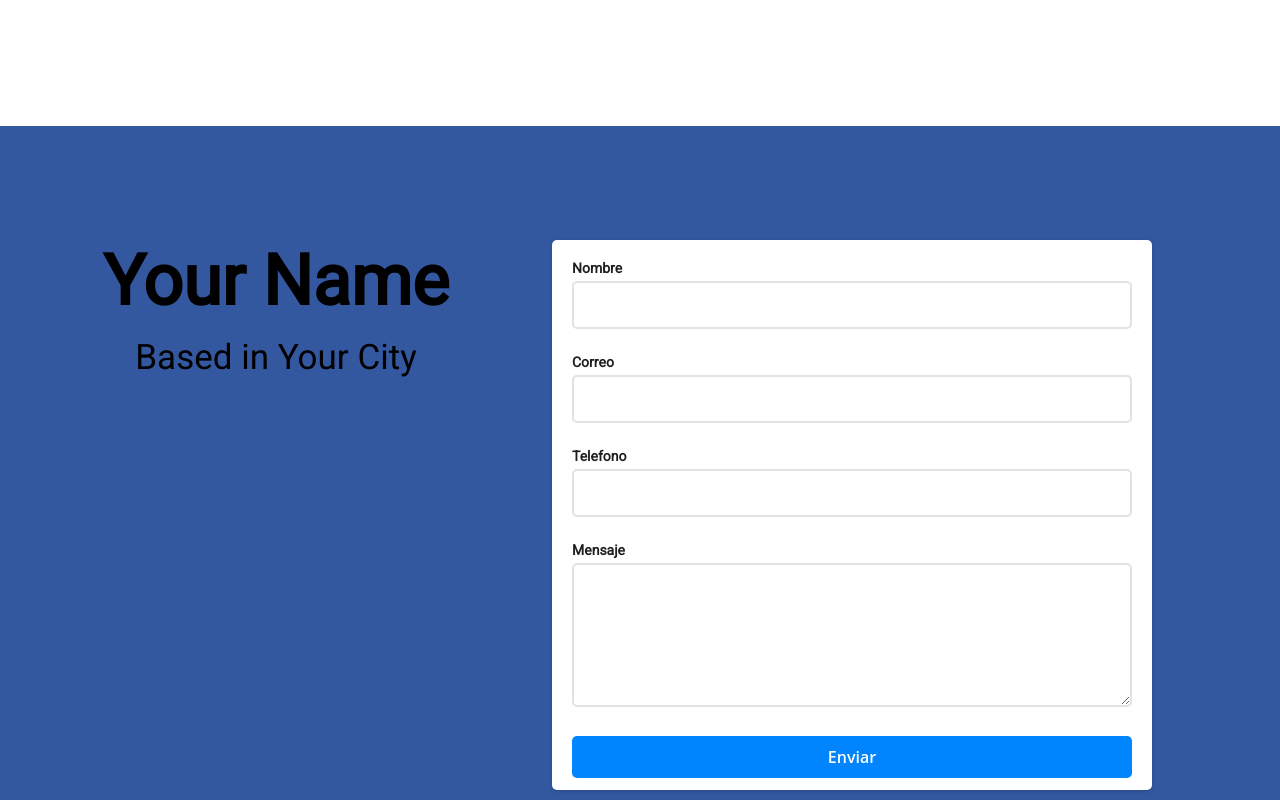
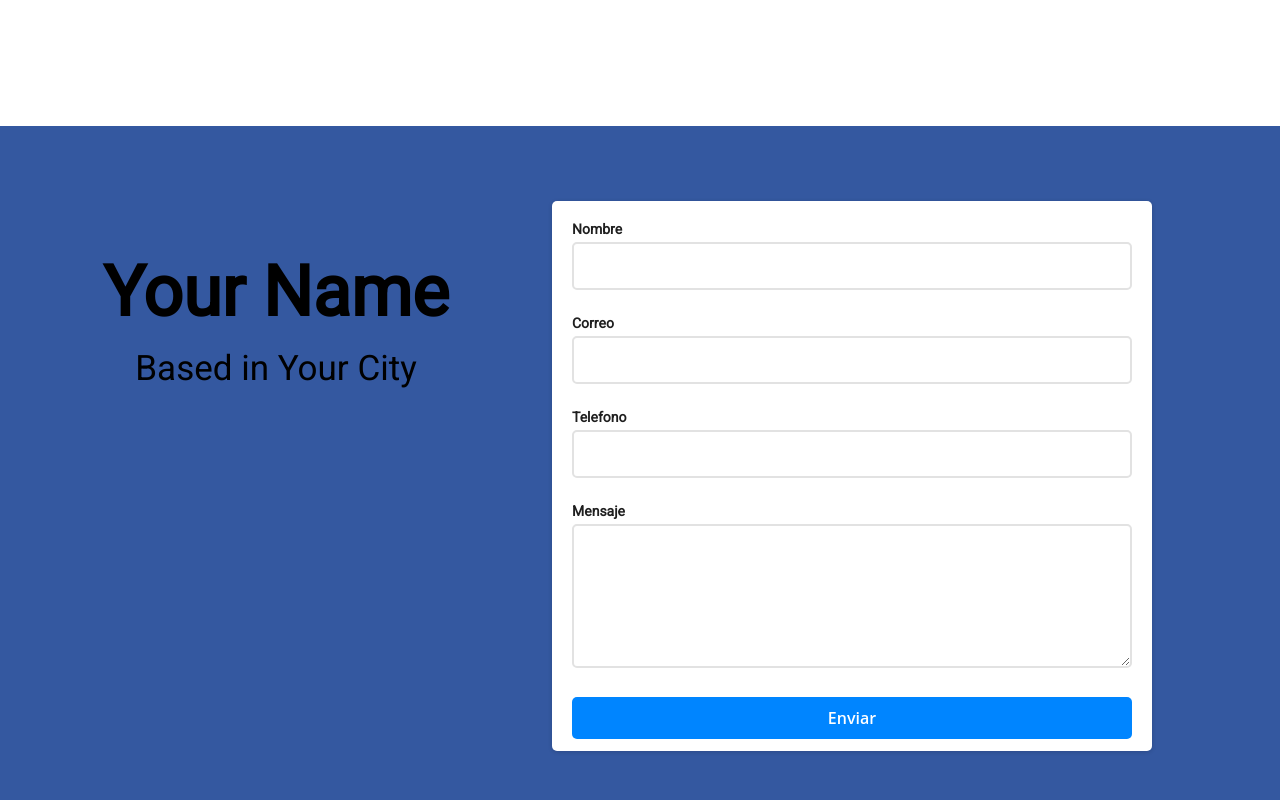
Before and after one commit to josupaz/portfolio, a React (Create React App) app: page / in a window 1280 px wide. Shown: the part 1700-2500 px from the top of the page. Built offline with nearby package versions, Linux system fonts and the light colour scheme.

Commit message:
retoques

```diff
--- a/src/components/contact/Contact.css
+++ b/src/components/contact/Contact.css
@@ -5,9 +5,9 @@
     color: black;
     display: flex;
     z-index: -2;
-    bottom: 0;
     left: 0;
-	padding-top: 5%;
+	padding-top: 75px;
+    padding-bottom: 75px;
   }
 
   .contact-info {
--- a/src/components/form/Form.css
+++ b/src/components/form/Form.css
@@ -1,12 +1,11 @@
 .container-form{
 	margin-right: 10%;
-	margin-bottom: 10%;
+
 }
 
 .formulario {
 	min-width: 600px;
 	height: 550px;
-	margin-top: 50px;
 	background: #fff;
 	border-radius: 5px;
 	padding: 20px;
--- a/src/components/form/Form.jsx
+++ b/src/components/form/Form.jsx
@@ -83,7 +83,7 @@ const Form = () => {
 						id="mensaje"
                         cols="40"
                         rows="5"
-						resize= "none"
+
 					/>
 				</div>
 
```
